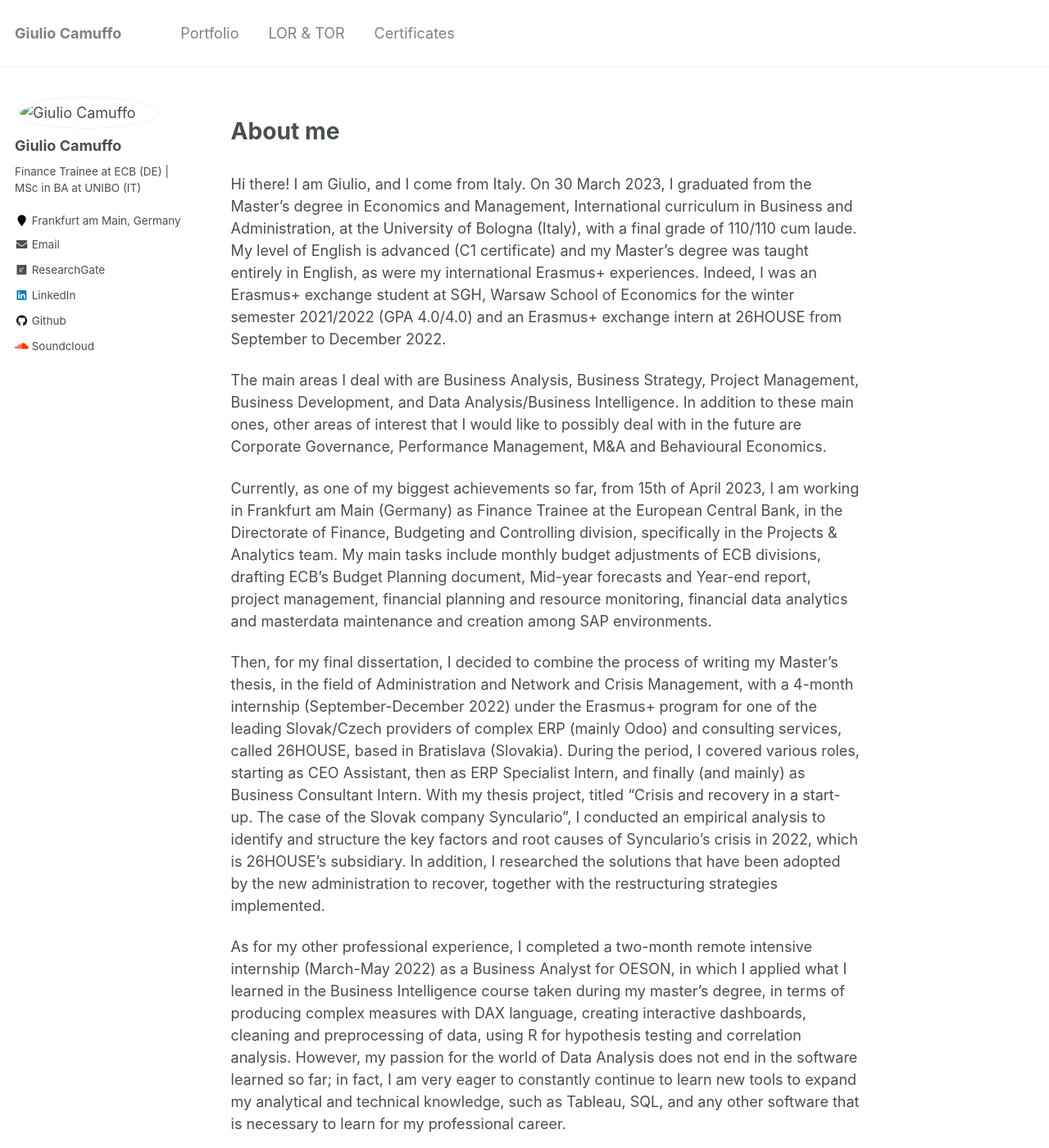
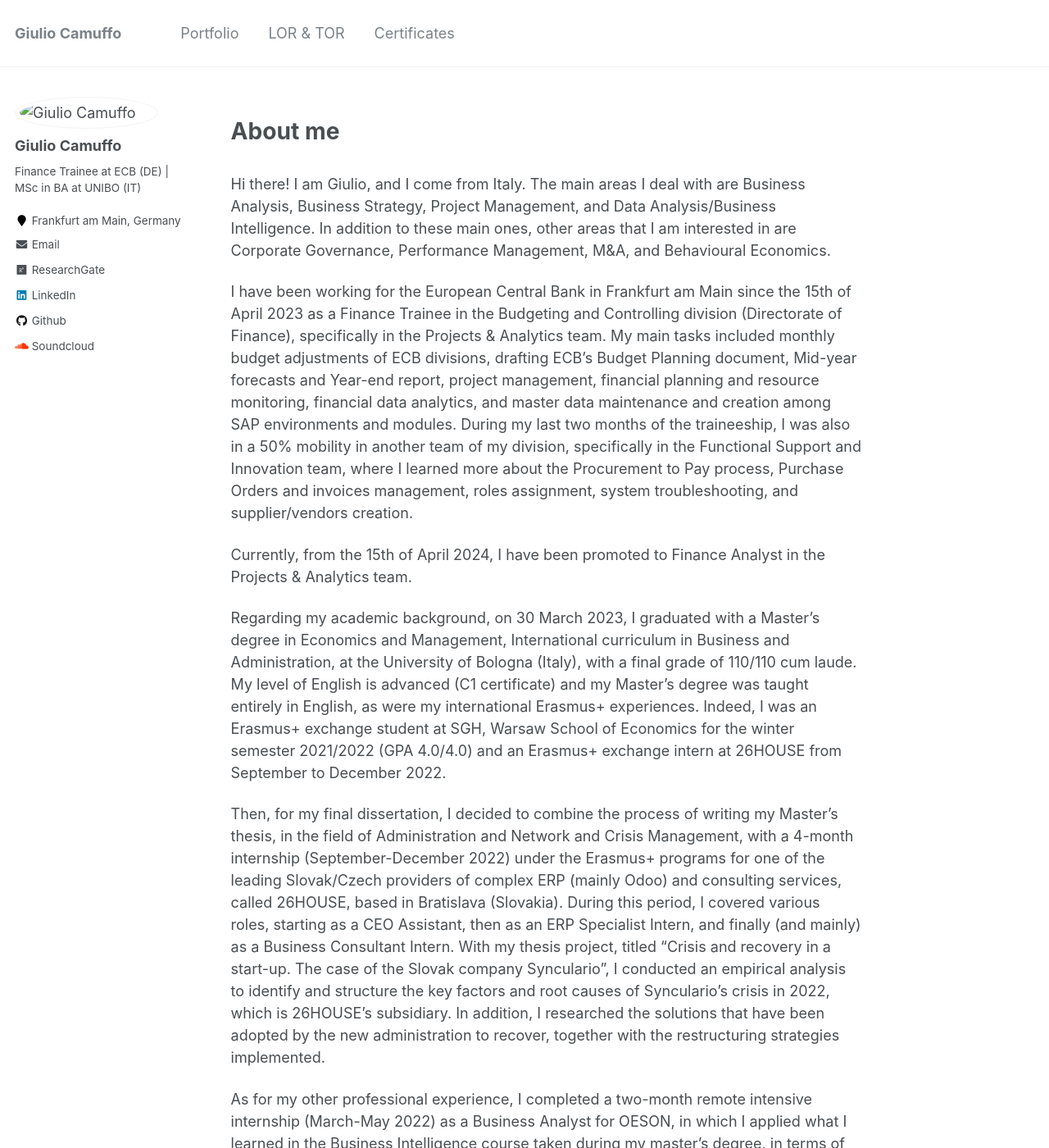
Before and after one commit to giulio-camuffo/giulio-camuffo.github.io, a Jekyll site: the page built from _pages/about.md, in a window 1280 px wide and 1400 px high. Shown: the whole window at 82% size. Built offline with Jekyll 4.4.1, drawn with Linux system fonts in a browser that asks for light colours; nearby versions of some CDN libraries; some of the changed text lies outside the part shown.

Commit message:
Update about.md

```diff
--- a/_pages/about.md
+++ b/_pages/about.md
@@ -8,21 +8,22 @@ redirect_from:
   - /about.html
 ---
 
-Hi there! I am Giulio, and I come from Italy. On 30 March 2023, I graduated from the Master's degree in Economics and Management, International curriculum in Business and Administration, at the University of Bologna (Italy), with a final grade of 110/110 cum laude. My level of English is advanced (C1 certificate) and my Master's degree was taught entirely in English, as were my international Erasmus+ experiences. Indeed, I was an Erasmus+ exchange student at SGH, Warsaw School of Economics for the winter semester 2021/2022 (GPA 4.0/4.0) and an Erasmus+ exchange intern at 26HOUSE from September to December 2022.
+Hi there! I am Giulio, and I come from Italy. The main areas I deal with are Business Analysis, Business Strategy, Project Management, and Data Analysis/Business Intelligence. In addition to these main ones, other areas that I am interested in are Corporate Governance, Performance Management, M&A, and Behavioural Economics.
 
-The main areas I deal with are Business Analysis, Business Strategy, Project Management, Business Development, and Data Analysis/Business Intelligence.
-In addition to these main ones, other areas of interest that I would like to possibly deal with in the future are Corporate Governance, Performance Management, M&A and Behavioural Economics.
+I have been working for the European Central Bank in Frankfurt am Main since the 15th of April 2023 as a Finance Trainee in the Budgeting and Controlling division (Directorate of Finance), specifically in the Projects & Analytics team. My main tasks included monthly budget adjustments of ECB divisions, drafting ECB's Budget Planning document, Mid-year forecasts and Year-end report, project management, financial planning and resource monitoring, financial data analytics, and master data maintenance and creation among SAP environments and modules. During my last two months of the traineeship, I was also in a 50% mobility in another team of my division, specifically in the Functional Support and Innovation team, where I learned more about the Procurement to Pay process, Purchase Orders and invoices management, roles assignment, system troubleshooting, and supplier/vendors creation.
 
-Currently, as one of my biggest achievements so far, from 15th of April 2023, I am working in Frankfurt am Main (Germany) as Finance Trainee at the European Central Bank, in the Directorate of Finance, Budgeting and Controlling division, specifically in the Projects & Analytics team. My main tasks include monthly budget adjustments of ECB divisions, drafting ECB's Budget Planning document, Mid-year forecasts and Year-end report, project management, financial planning and resource monitoring, financial data analytics and masterdata maintenance and creation among SAP environments.
+Currently, from the 15th of April 2024, I have been promoted to Finance Analyst in the Projects & Analytics team.
 
-Then, for my final dissertation, I decided to combine the process of writing my Master's thesis, in the field of Administration and Network and Crisis Management, with a 4-month internship (September-December 2022) under the Erasmus+ program for one of the leading Slovak/Czech providers of complex ERP (mainly Odoo) and consulting services, called 26HOUSE, based in Bratislava (Slovakia). During the period, I covered various roles, starting as CEO Assistant, then as ERP Specialist Intern, and finally (and mainly) as Business Consultant Intern. With my thesis project, titled "Crisis and recovery in a start-up. The case of the Slovak company Synculario", I conducted an empirical analysis to identify and structure the key factors and root causes of Synculario's crisis in 2022, which is 26HOUSE's subsidiary. In addition, I researched the solutions that have been adopted by the new administration to recover, together with the restructuring strategies implemented.
+Regarding my academic background, on 30 March 2023, I graduated with a Master's degree in Economics and Management, International curriculum in Business and Administration, at the University of Bologna (Italy), with a final grade of 110/110 cum laude. My level of English is advanced (C1 certificate) and my Master's degree was taught entirely in English, as were my international Erasmus+ experiences. Indeed, I was an Erasmus+ exchange student at SGH, Warsaw School of Economics for the winter semester 2021/2022 (GPA 4.0/4.0) and an Erasmus+ exchange intern at 26HOUSE from September to December 2022.
+
+Then, for my final dissertation, I decided to combine the process of writing my Master's thesis, in the field of Administration and Network and Crisis Management, with a 4-month internship (September-December 2022) under the Erasmus+ programs for one of the leading Slovak/Czech providers of complex ERP (mainly Odoo) and consulting services, called 26HOUSE, based in Bratislava (Slovakia). During this period, I covered various roles, starting as a CEO Assistant, then as an ERP Specialist Intern, and finally (and mainly) as a Business Consultant Intern. With my thesis project, titled "Crisis and recovery in a start-up. The case of the Slovak company Synculario", I conducted an empirical analysis to identify and structure the key factors and root causes of Synculario's crisis in 2022, which is 26HOUSE's subsidiary. In addition, I researched the solutions that have been adopted by the new administration to recover, together with the restructuring strategies implemented.
 
 As for my other professional experience, I completed a two-month remote intensive internship (March-May 2022) as a Business Analyst for OESON, in which I applied what I learned in the Business Intelligence course taken during my master's degree, in terms of producing
-                          complex measures with DAX language, creating interactive dashboards, cleaning and preprocessing of data, using R for hypothesis testing and correlation analysis. However, my passion for the world of Data Analysis does not end in the software learned so far; in fact,
-                          I am very eager to constantly continue to learn new tools to expand my analytical and technical knowledge, such as Tableau, SQL, and any other software that is necessary to learn for my professional career.
+complex measures with DAX language, creating interactive dashboards, cleaning and preprocessing of data, using R for hypothesis testing and correlation analysis. However, my passion for the world of Data Analysis does not end in the software learned so far; in fact,
+I am very eager to constantly continue to learn new tools to expand my analytical and technical knowledge, such as Tableau, SQL, and any other software that is necessary to learn for my professional career.
 
-   In addition, in parallel with my studies and the Business Analyst internship, I have completed a part-time six-months internship (March-September 2022) as Business Development Lead for The THRIVE Project, an Australian Non-profit.
-I have been a Project manager involved so far in three crucial sustainability projects to promote the corporate framework and develop new partnerships and collaborations with organisations, institutions and NGOs working in the areas related to the 14 SDGs.
-But not only that. Working for an organization with such a focus on environmental sustainability has also allowed me to getting closer to researchers from all over the world who are experts in every possible field, of all ages, with the opportunity to collaborate with them on various projects and consequently learning the type of approach used in research.
+   In addition, in parallel with my studies and the Business Analyst internship, I have completed a part-time six-month internship (March-September 2022) as Business Development Lead for The THRIVE Project, an Australian Non-profit.
+I have been a Project manager involved so far in three crucial sustainability projects to promote the corporate framework and develop new partnerships and collaborations with organizations, institutions, and NGOs working in the areas related to the 14 SDGs.
+But not only that. Working for an organization with such a focus on environmental sustainability has also allowed me to get closer to researchers from all over the world who are experts in every possible field, of all ages, with the opportunity to collaborate with them on various projects and consequently learn the type of approach used in research.
 
 Among my passions and hobbies, I love travelling, hiking (and generally any kind of outdoor tourism), playing chess, watching TV series, and meet new people from different cultures. Among all these, however, my greatest passion is music, of which I am a great devotee (especially the vast world of electronic music). If you are passionate too, you can find out all about my music tastes in my Spotify profile (https://open.spotify.com/user/2147ostd2xil2uieljbmk6fri?si=9645c77e8082468e). I love to discover new sounds and interesting songs, as well as keeping on classify them into different playlists, to have something suitable to play in different situations and moods.
```
